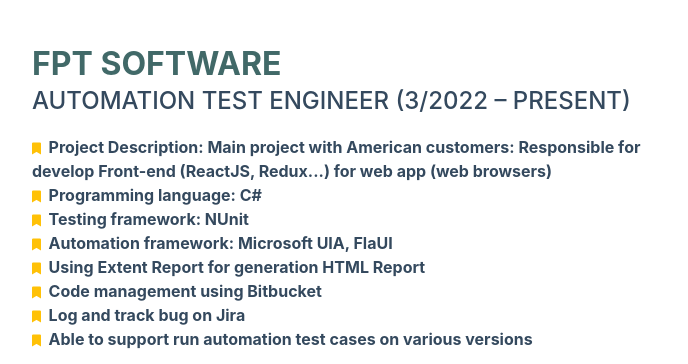
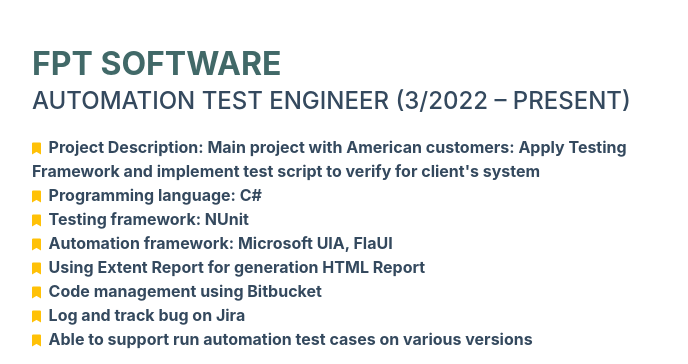
Before and after one commit to TraNguyen95/My-CV, a plain HTML site: page index.html in a window 1280 px wide. Shown: the part 920-1284 px from the top of the page, 288-976 px from the left. Drawn offline with Linux system fonts and the light colour scheme; a web font is replaced by a local one.

Commit message:
Update index.html

```diff
--- a/index.html
+++ b/index.html
@@ -146,8 +146,7 @@
             </div>
             <div class="mb-0">
               <i class="fa-custom-list fa fa-bookmark text-warning"></i>&nbsp;
-              Project Description: Main project with American customers: Responsible for develop Front-end (ReactJS,
-              Redux...) for web app (web browsers)<br />
+              Project Description: Main project with American customers: Apply Testing Framework and implement test script to verify for client's system<br />
               <i class="fa-custom-list fa fa-bookmark text-warning"></i>&nbsp;
               Programming language: C# <br />
               <i class="fa-custom-list fa fa-bookmark text-warning"></i>&nbsp;
```
